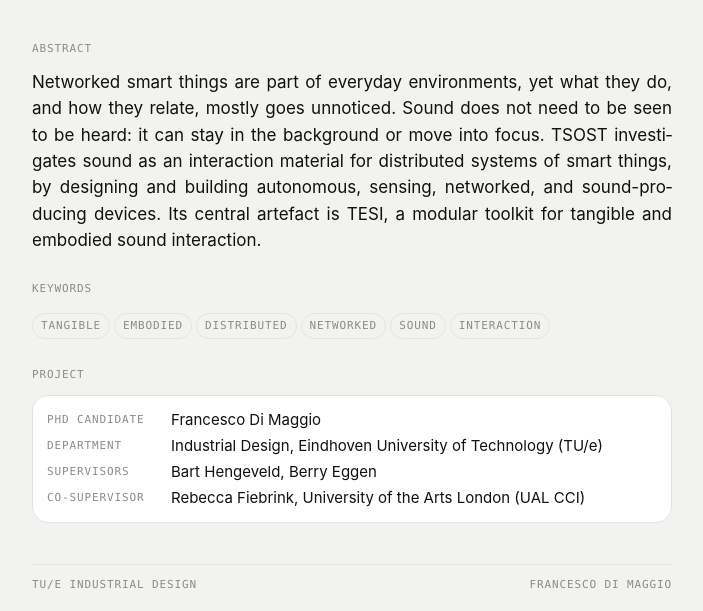
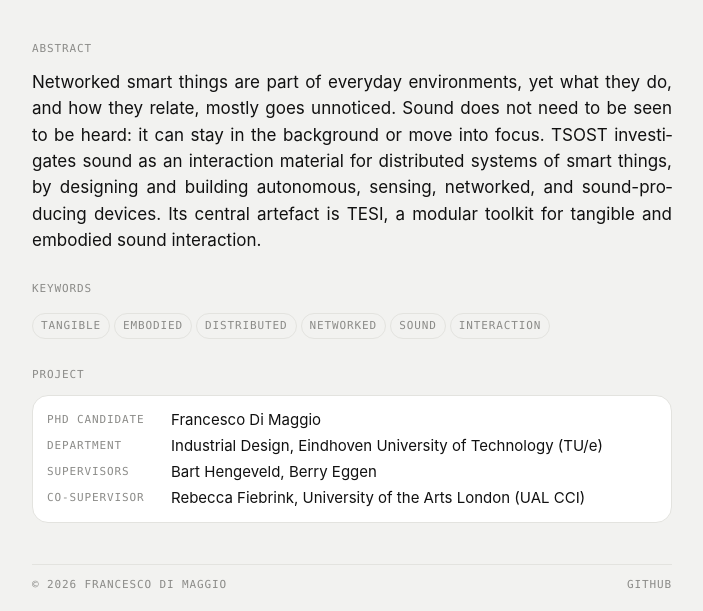
Before and after one commit to francesco-di-maggio/tsost, an Astro site: page / in a window 1280 px wide. Shown: the part 189-800 px from the top of the page, without its empty margins (288-991 px from the left). Built offline with nearby package versions, Linux system fonts and the light colour scheme; Astro itself is replaced by a stand-in of ours.

Commit message:
Footer: copyright and GitHub

```diff
--- a/src/layouts/Base.astro
+++ b/src/layouts/Base.astro
@@ -72,8 +72,8 @@ const current = (p: string) => (p ? path.startsWith(url(p)) : path === url());
   <slot />
 </main>
 <footer class="label">
-  <span>TU/e Industrial Design</span>
-  <a href="https://github.com/francesco-di-maggio">Francesco Di Maggio</a>
+  <span>© {new Date().getFullYear()} Francesco Di Maggio</span>
+  <a href="https://github.com/francesco-di-maggio">GitHub</a>
 </footer>
 <script>
   import { start } from "../node";
```
